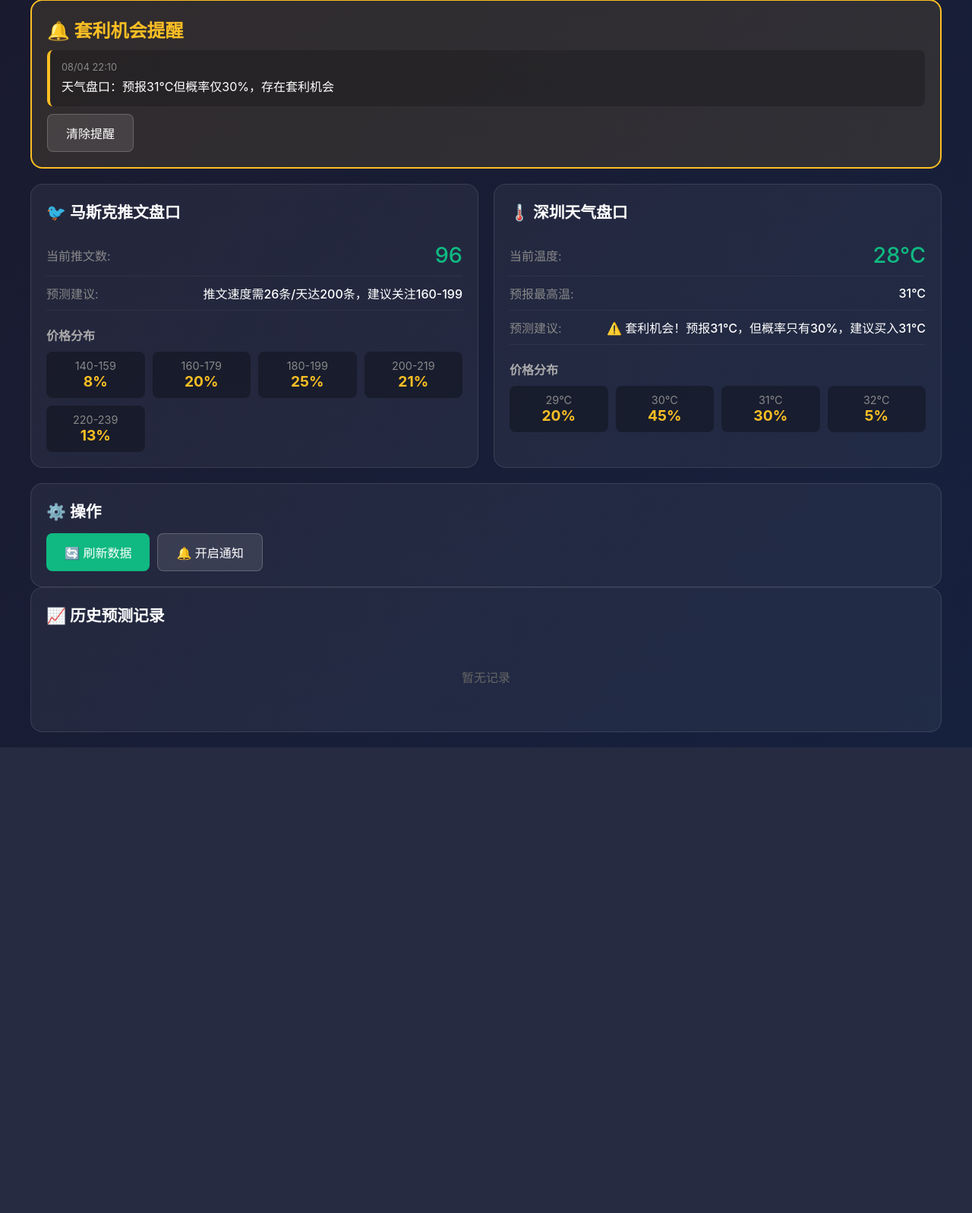
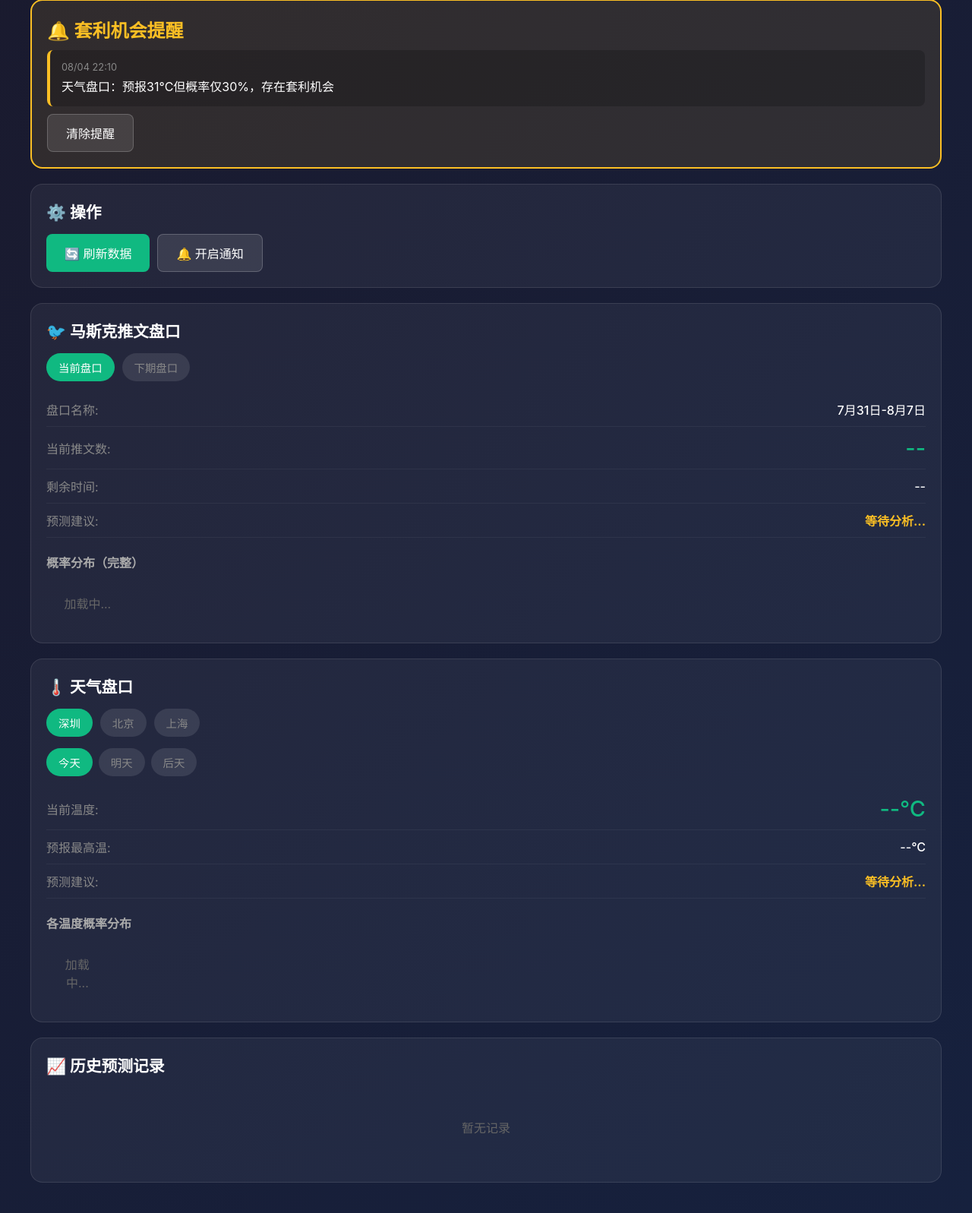
Before and after one commit to zhonglianceng3-stack/polymarket-tracker, a Flask app: page / in a window 1280 px wide. Shown: the part 133-1730 px from the top of the page at 76% size. Before the commit the page ends 1117 px from the top, so only its background shows below. Run offline with Flask 3, Linux system fonts and the light colour scheme.

Commit message:
Add files via upload

```diff
--- a/app.py
+++ b/app.py
@@ -20,21 +20,134 @@ def load_data():
     if os.path.exists(DATA_FILE):
         with open(DATA_FILE, 'r', encoding='utf-8') as f:
             return json.load(f)
+    return get_default_data()
+
+def get_default_data():
+    """默认数据结构"""
     return {
+        "last_update": datetime.now().isoformat(),
         "musk": {
-            "tweets": 0,
-            "prices": {},
-            "last_update": None,
-            "prediction": None
+            "current": {
+                "name": "7月31日-8月7日",
+                "tweets": 96,
+                "time_left": "约4天",
+                "prices": {
+                    "80-99": "<1",
+                    "100-119": "<1",
+                    "120-139": "1",
+                    "140-159": "8",
+                    "160-179": "20",
+                    "180-199": "26",
+                    "200-219": "21",
+                    "220-239": "13",
+                    "240-259": "6",
+                    "260-279": "3",
+                    "280-299": "1",
+                    "300-319": "<1",
+                    "320-339": "<1",
+                    "340-359": "<1",
+                    "360-379": "<1",
+                    "380-399": "<1",
+                    "400-419": "<1"
+                },
+                "highlight": "180-199",
+                "prediction": "推文速度需26条/天达200条，建议关注160-199区间"
+            },
+            "next": {
+                "name": "8月7日-8月14日",
+                "tweets": 0,
+                "time_left": "未开始",
+                "prices": {
+                    "100-119": "1",
+                    "120-139": "3",
+                    "140-159": "8",
+                    "160-179": "15",
+                    "180-199": "22",
+                    "200-219": "20",
+                    "220-239": "15",
+                    "240-259": "8",
+                    "260-279": "4",
+                    "280-299": "2"
+                },
+                "highlight": "180-199",
+                "prediction": "新盘口，等待数据"
+            }
         },
         "weather": {
-            "current_temp": 0,
-            "forecast_high": 0,
-            "prices": {},
-            "last_update": None,
-            "prediction": None
+            "shenzhen": {
+                "today": {
+                    "current_temp": 28,
+                    "forecast_high": 31,
+                    "prices": {
+                        "26°C": "1",
+                        "27°C": "3",
+                        "28°C": "10",
+                        "29°C": "20",
+                        "30°C": "35",
+                        "31°C": "25",
+                        "32°C": "5",
+                        "33°C": "1"
+                    },
+                    "highlight": "30°C",
+                    "prediction": "⚠️ 套利机会！预报31°C但30°C概率仅35%，建议买入30-31°C"
+                },
+                "tomorrow": {
+                    "forecast_high": 32,
+                    "prices": {
+                        "27°C": "2",
+                        "28°C": "5",
+                        "29°C": "12",
+                        "30°C": "25",
+                        "31°C": "30",
+                        "32°C": "18",
+                        "33°C": "6",
+                        "34°C": "2"
+                    },
+                    "highlight": "31°C",
+                    "prediction": "预报32°C，31°C概率30%，可考虑买入"
+                }
+            },
+            "beijing": {
+                "today": {
+                    "current_temp": 30,
+                    "forecast_high": 34,
+                    "prices": {
+                        "30°C": "5",
+                        "31°C": "10",
+                        "32°C": "18",
+                        "33°C": "30",
+                        "34°C": "25",
+                        "35°C": "10",
+                        "36°C": "2"
+                    },
+                    "highlight": "33°C",
+                    "prediction": "预报34°C，33-34°C概率较高"
+                }
+            },
+            "shanghai": {
+                "today": {
+                    "current_temp": 29,
+                    "forecast_high": 33,
+                    "prices": {
+                        "28°C": "3",
+                        "29°C": "8",
+                        "30°C": "15",
+                        "31°C": "25",
+                        "32°C": "30",
+                        "33°C": "15",
+                        "34°C": "4"
+                    },
+                    "highlight": "32°C",
+                    "prediction": "预报33°C，32°C概率最高"
+                }
+            }
         },
-        "alerts": []
+        "alerts": [
+            {
+                "time": datetime.now().isoformat(),
+                "message": "深圳天气盘口：预报31°C但30°C概率仅35%，存在套利机会"
+            }
+        ]
     }
 
 def save_data(data):
@@ -44,6 +157,7 @@ def save_data(data):
 
 # 初始化数据
 data = load_data()
+save_data(data)
 
 @app.route('/')
 def index():
@@ -72,8 +186,7 @@ def background_monitor():
 
             # 更新时间戳
             d = load_data()
-            d['musk']['last_update'] = datetime.now().isoformat()
-            d['weather']['last_update'] = datetime.now().isoformat()
+            d['last_update'] = datetime.now().isoformat()
             save_data(d)
 
         except Exception as e:
--- a/static/app.js
+++ b/static/app.js
@@ -4,11 +4,13 @@
 
 // 状态
 let notifyEnabled = false;
+let currentData = {};
 
 // 初始化
 document.addEventListener('DOMContentLoaded', () => {
     loadData();
     setupNotifications();
+    setupTabs();
     setInterval(loadData, 60000); // 每分钟刷新
 });
 
@@ -17,6 +19,7 @@ async function loadData() {
     try {
         const response = await fetch('/api/data');
         const data = await response.json();
+        currentData = data;
 
         updateUI(data);
         updateConnectionStatus(true);
@@ -30,32 +33,20 @@ async function loadData() {
 function updateUI(data) {
     // 更新时间
     document.getElementById('last-update').textContent =
-        `更新时间: ${formatTime(data.musk.last_update)}`;
+        `更新时间: ${formatTime(data.last_update)}`;
 
-    // 马斯克盘口
+    // 更新馬斯克盘口
     if (data.musk) {
-        document.getElementById('musk-tweets').textContent =
-            data.musk.tweets || '--';
-        document.getElementById('musk-prediction').textContent =
-            data.musk.prediction || '等待分析...';
-
-        if (data.musk.prices) {
-            renderPrices('musk-prices', data.musk.prices);
-        }
+        updateMuskMarket('current', data.musk.current);
+        updateMuskMarket('next', data.musk.next);
     }
 
-    // 天气盘口
+    // 更新天气盘口
     if (data.weather) {
-        document.getElementById('weather-current').textContent =
-            data.weather.current_temp ? `${data.weather.current_temp}°C` : '--°C';
-        document.getElementById('weather-forecast').textContent =
-            data.weather.forecast_high ? `${data.weather.forecast_high}°C` : '--°C';
-        document.getElementById('weather-prediction').textContent =
-            data.weather.prediction || '等待分析...';
-
-        if (data.weather.prices) {
-            renderPrices('weather-prices', data.weather.prices);
-        }
+        updateWeatherMarket('shenzhen', 'today', data.weather.shenzhen?.today);
+        updateWeatherMarket('shenzhen', 'tomorrow', data.weather.shenzhen?.tomorrow);
+        updateWeatherMarket('beijing', 'today', data.weather.beijing?.today);
+        updateWeatherMarket('shanghai', 'today', data.weather.shanghai?.today);
     }
 
     // 提醒
@@ -64,20 +55,73 @@ function updateUI(data) {
     }
 }
 
+// 更新馬斯克盘口
+function updateMuskMarket(period, marketData) {
+    if (!marketData) return;
+
+    const prefix = `musk-${period}`;
+
+    const nameEl = document.getElementById(`${prefix}-name`);
+    const tweetsEl = document.getElementById(`${prefix}-tweets`);
+    const timeleftEl = document.getElementById(`${prefix}-timeleft`);
+    const predictionEl = document.getElementById(`${prefix}-prediction`);
+    const pricesEl = document.getElementById(`${prefix}-prices`);
+
+    if (nameEl) nameEl.textContent = marketData.name || '--';
+    if (tweetsEl) tweetsEl.textContent = marketData.tweets || '--';
+    if (timeleftEl) timeleftEl.textContent = marketData.time_left || '--';
+    if (predictionEl) predictionEl.textContent = marketData.prediction || '等待分析...';
+
+    if (marketData.prices && pricesEl) {
+        renderPrices(pricesEl, marketData.prices, marketData.highlight);
+    }
+}
+
+// 更新天气盘口
+function updateWeatherMarket(city, date, marketData) {
+    if (!marketData) return;
+
+    const prefix = `${city}-${date}`;
+
+    const currentEl = document.getElementById(`${prefix}-current`);
+    const forecastEl = document.getElementById(`${prefix}-forecast`);
+    const predictionEl = document.getElementById(`${prefix}-prediction`);
+    const pricesEl = document.getElementById(`${prefix}-prices`);
+
+    if (currentEl) currentEl.textContent = marketData.current_temp ? `${marketData.current_temp}°C` : '--°C';
+    if (forecastEl) forecastEl.textContent = marketData.forecast_high ? `${marketData.forecast_high}°C` : '--°C';
+    if (predictionEl) predictionEl.textContent = marketData.prediction || '等待分析...';
+
+    if (marketData.prices && pricesEl) {
+        renderPrices(pricesEl, marketData.prices, marketData.highlight);
+    }
+}
+
 // 渲染价格
-function renderPrices(containerId, prices) {
-    const container = document.getElementById(containerId);
+function renderPrices(container, prices, highlight) {
     container.innerHTML = '';
 
-    for (const [range, prob] of Object.entries(prices)) {
+    // 按概率排序
+    const sorted = Object.entries(prices).sort((a, b) => parseFloat(b[1]) - parseFloat(a[1]));
+
+    sorted.forEach(([range, prob]) => {
         const item = document.createElement('div');
-        item.className = 'price-item';
+        const probNum = parseFloat(prob);
+
+        let className = 'price-item';
+        if (highlight && range === highlight) {
+            className += ' highlight';
+        } else if (probNum < 5) {
+            className += ' low';
+        }
+
+        item.className = className;
         item.innerHTML = `
             <div class="range">${range}</div>
             <div class="prob">${prob}%</div>
         `;
         container.appendChild(item);
-    }
+    });
 }
 
 // 渲染提醒
@@ -106,6 +150,51 @@ function renderAlerts(alerts) {
     } else {
         section.classList.add('hidden');
     }
+}
+
+// 设置标签切换
+function setupTabs() {
+    // 馬斯克盘口标签
+    document.querySelectorAll('.tab[data-market]').forEach(tab => {
+        tab.addEventListener('click', () => {
+            document.querySelectorAll('.tab[data-market]').forEach(t => t.classList.remove('active'));
+            tab.classList.add('active');
+
+            const market = tab.dataset.market;
+            document.querySelectorAll('.market-panel').forEach(p => p.classList.remove('active'));
+            document.getElementById(market)?.classList.add('active');
+        });
+    });
+
+    // 城市标签
+    document.querySelectorAll('.tab[data-city]').forEach(tab => {
+        tab.addEventListener('click', () => {
+            document.querySelectorAll('.tab[data-city]').forEach(t => t.classList.remove('active'));
+            tab.classList.add('active');
+
+            const city = tab.dataset.city;
+            document.querySelectorAll('.weather-panel').forEach(p => {
+                if (p.id.startsWith(city)) {
+                    // 显示该城市的面板
+                }
+            });
+        });
+    });
+
+    // 日期标签
+    document.querySelectorAll('.date-tab').forEach(tab => {
+        tab.addEventListener('click', () => {
+            const parent = tab.closest('.weather-panel') || document;
+            parent.querySelectorAll('.date-tab').forEach(t => t.classList.remove('active'));
+            tab.classList.add('active');
+
+            const date = tab.dataset.date;
+            const activeCity = document.querySelector('.tab[data-city].active')?.dataset.city || 'shenzhen';
+
+            document.querySelectorAll('.weather-panel').forEach(p => p.classList.remove('active'));
+            document.getElementById(`${activeCity}-${date}`)?.classList.add('active');
+        });
+    });
 }
 
 // 更新连接状态
--- a/static/style.css
+++ b/static/style.css
@@ -53,26 +53,13 @@ header h1 {
     color: white;
 }
 
-/* 网格布局 */
-.grid {
-    display: grid;
-    grid-template-columns: 1fr 1fr;
-    gap: 20px;
-    margin-bottom: 20px;
-}
-
-@media (max-width: 768px) {
-    .grid {
-        grid-template-columns: 1fr;
-    }
-}
-
 /* 卡片 */
 .card {
     background: rgba(255, 255, 255, 0.05);
     border-radius: 16px;
     padding: 20px;
     border: 1px solid rgba(255, 255, 255, 0.1);
+    margin-bottom: 20px;
 }
 
 .card h2 {
@@ -85,6 +72,49 @@ header h1 {
     font-size: 1em;
     margin: 20px 0 10px;
     color: #aaa;
+}
+
+/* 标签页 */
+.tabs {
+    display: flex;
+    gap: 10px;
+    margin-bottom: 15px;
+    flex-wrap: wrap;
+}
+
+.tab, .date-tab {
+    padding: 8px 16px;
+    border: none;
+    border-radius: 20px;
+    background: rgba(255, 255, 255, 0.1);
+    color: #888;
+    cursor: pointer;
+    transition: all 0.2s;
+    font-size: 0.9em;
+}
+
+.tab:hover, .date-tab:hover {
+    background: rgba(255, 255, 255, 0.2);
+}
+
+.tab.active, .date-tab.active {
+    background: #10b981;
+    color: white;
+}
+
+.date-tabs {
+    display: flex;
+    gap: 8px;
+    margin-bottom: 15px;
+}
+
+/* 面板 */
+.market-panel, .weather-panel {
+    display: none;
+}
+
+.market-panel.active, .weather-panel.active {
+    display: block;
 }
 
 /* 信息行 */
@@ -110,11 +140,20 @@ header h1 {
     color: #10b981;
 }
 
+.value.highlight {
+    color: #fbbf24;
+    font-weight: bold;
+}
+
 /* 价格网格 */
 .prices-grid {
     display: grid;
-    grid-template-columns: repeat(auto-fill, minmax(120px, 1fr));
-    gap: 10px;
+    grid-template-columns: repeat(auto-fill, minmax(100px, 1fr));
+    gap: 8px;
+}
+
+.prices-grid.full {
+    grid-template-columns: repeat(auto-fill, minmax(80px, 1fr));
 }
 
 .price-item {
@@ -122,15 +161,20 @@ header h1 {
     padding: 10px;
     border-radius: 8px;
     text-align: center;
+    transition: all 0.2s;
+}
+
+.price-item:hover {
+    background: rgba(0, 0, 0, 0.5);
 }
 
 .price-item .range {
-    font-size: 0.9em;
+    font-size: 0.85em;
     color: #888;
 }
 
 .price-item .prob {
-    font-size: 1.2em;
+    font-size: 1.1em;
     font-weight: bold;
     color: #fbbf24;
 }
@@ -138,6 +182,18 @@ header h1 {
 .price-item.highlight {
     background: rgba(16, 185, 129, 0.2);
     border: 1px solid #10b981;
+}
+
+.price-item.highlight .prob {
+    color: #10b981;
+}
+
+.price-item.low {
+    background: rgba(239, 68, 68, 0.2);
+}
+
+.price-item.low .prob {
+    color: #ef4444;
 }
 
 /* 提醒区域 */
@@ -210,6 +266,11 @@ header h1 {
     background: rgba(255, 255, 255, 0.2);
 }
 
+.btn-secondary:disabled {
+    opacity: 0.5;
+    cursor: not-allowed;
+}
+
 /* 历史 */
 .history {
     max-height: 300px;
@@ -252,7 +313,7 @@ header h1 {
 }
 
 /* 响应式 */
-@media (max-width: 480px) {
+@media (max-width: 768px) {
     body {
         padding: 10px;
     }
@@ -266,6 +327,28 @@ header h1 {
     }
 
     .prices-grid {
+        grid-template-columns: repeat(3, 1fr);
+    }
+
+    .prices-grid.full {
+        grid-template-columns: repeat(4, 1fr);
+    }
+
+    .tabs {
+        justify-content: center;
+    }
+}
+
+@media (max-width: 480px) {
+    .prices-grid {
         grid-template-columns: repeat(2, 1fr);
     }
+
+    .prices-grid.full {
+        grid-template-columns: repeat(3, 1fr);
+    }
+
+    .value.big {
+        font-size: 1.5em;
+    }
 }
--- a/templates/index.html
+++ b/templates/index.html
@@ -24,53 +24,126 @@
             <button id="clear-alerts" class="btn-secondary">清除提醒</button>
         </section>
 
-        <!-- 两栏布局 -->
-        <div class="grid">
-            <!-- 马斯克盘口 -->
-            <section class="card">
-                <h2>🐦 马斯克推文盘口</h2>
-                <div class="info-row">
-                    <span class="label">当前推文数:</span>
-                    <span id="musk-tweets" class="value big">--</span>
-                </div>
-                <div class="info-row">
-                    <span class="label">预测建议:</span>
-                    <span id="musk-prediction" class="value">等待分析...</span>
-                </div>
-                <h3>价格分布</h3>
-                <div id="musk-prices" class="prices-grid">
-                    <div class="loading">加载中...</div>
-                </div>
-            </section>
-
-            <!-- 天气盘口 -->
-            <section class="card">
-                <h2>🌡️ 深圳天气盘口</h2>
-                <div class="info-row">
-                    <span class="label">当前温度:</span>
-                    <span id="weather-current" class="value big">--°C</span>
-                </div>
-                <div class="info-row">
-                    <span class="label">预报最高温:</span>
-                    <span id="weather-forecast" class="value">--°C</span>
-                </div>
-                <div class="info-row">
-                    <span class="label">预测建议:</span>
-                    <span id="weather-prediction" class="value">等待分析...</span>
-                </div>
-                <h3>价格分布</h3>
-                <div id="weather-prices" class="prices-grid">
-                    <div class="loading">加载中...</div>
-                </div>
-            </section>
-        </div>
-
         <!-- 操作区 -->
         <section class="card actions">
             <h2>⚙️ 操作</h2>
             <div class="button-group">
                 <button id="refresh-btn" class="btn-primary">🔄 刷新数据</button>
                 <button id="notify-btn" class="btn-secondary">🔔 开启通知</button>
+            </div>
+        </section>
+
+        <!-- 马斯克推文盘口 - 多个盘口 -->
+        <section class="card">
+            <h2>🐦 马斯克推文盘口</h2>
+
+            <!-- 盘口选择标签 -->
+            <div class="tabs">
+                <button class="tab active" data-market="musk-current">当前盘口</button>
+                <button class="tab" data-market="musk-next">下期盘口</button>
+            </div>
+
+            <div id="musk-markets">
+                <!-- 当前盘口 -->
+                <div id="musk-current" class="market-panel active">
+                    <div class="info-row">
+                        <span class="label">盘口名称:</span>
+                        <span id="musk-current-name" class="value">7月31日-8月7日</span>
+                    </div>
+                    <div class="info-row">
+                        <span class="label">当前推文数:</span>
+                        <span id="musk-current-tweets" class="value big">--</span>
+                    </div>
+                    <div class="info-row">
+                        <span class="label">剩余时间:</span>
+                        <span id="musk-current-timeleft" class="value">--</span>
+                    </div>
+                    <div class="info-row">
+                        <span class="label">预测建议:</span>
+                        <span id="musk-current-prediction" class="value highlight">等待分析...</span>
+                    </div>
+                    <h3>概率分布（完整）</h3>
+                    <div id="musk-current-prices" class="prices-grid">
+                        <div class="loading">加载中...</div>
+                    </div>
+                </div>
+
+                <!-- 下期盘口 -->
+                <div id="musk-next" class="market-panel">
+                    <div class="info-row">
+                        <span class="label">盘口名称:</span>
+                        <span id="musk-next-name" class="value">8月7日-8月14日</span>
+                    </div>
+                    <div class="info-row">
+                        <span class="label">当前推文数:</span>
+                        <span id="musk-next-tweets" class="value big">--</span>
+                    </div>
+                    <div class="info-row">
+                        <span class="label">预测建议:</span>
+                        <span id="musk-next-prediction" class="value highlight">等待分析...</span>
+                    </div>
+                    <h3>概率分布（完整）</h3>
+                    <div id="musk-next-prices" class="prices-grid">
+                        <div class="loading">加载中...</div>
+                    </div>
+                </div>
+            </div>
+        </section>
+
+        <!-- 天气盘口 - 多个城市多天 -->
+        <section class="card">
+            <h2>🌡️ 天气盘口</h2>
+
+            <!-- 城市选择 -->
+            <div class="tabs">
+                <button class="tab active" data-city="shenzhen">深圳</button>
+                <button class="tab" data-city="beijing">北京</button>
+                <button class="tab" data-city="shanghai">上海</button>
+            </div>
+
+            <!-- 日期选择 -->
+            <div class="date-tabs" id="weather-dates">
+                <button class="date-tab active" data-date="today">今天</button>
+                <button class="date-tab" data-date="tomorrow">明天</button>
+                <button class="date-tab" data-date="day3">后天</button>
+            </div>
+
+            <div id="weather-markets">
+                <!-- 深圳今天 -->
+                <div id="shenzhen-today" class="weather-panel active">
+                    <div class="info-row">
+                        <span class="label">当前温度:</span>
+                        <span id="shenzhen-today-current" class="value big">--°C</span>
+                    </div>
+                    <div class="info-row">
+                        <span class="label">预报最高温:</span>
+                        <span id="shenzhen-today-forecast" class="value">--°C</span>
+                    </div>
+                    <div class="info-row">
+                        <span class="label">预测建议:</span>
+                        <span id="shenzhen-today-prediction" class="value highlight">等待分析...</span>
+                    </div>
+                    <h3>各温度概率分布</h3>
+                    <div id="shenzhen-today-prices" class="prices-grid full">
+                        <div class="loading">加载中...</div>
+                    </div>
+                </div>
+
+                <!-- 深圳明天 -->
+                <div id="shenzhen-tomorrow" class="weather-panel">
+                    <div class="info-row">
+                        <span class="label">预报最高温:</span>
+                        <span id="shenzhen-tomorrow-forecast" class="value big">--°C</span>
+                    </div>
+                    <div class="info-row">
+                        <span class="label">预测建议:</span>
+                        <span id="shenzhen-tomorrow-prediction" class="value highlight">等待分析...</span>
+                    </div>
+                    <h3>各温度概率分布</h3>
+                    <div id="shenzhen-tomorrow-prices" class="prices-grid full">
+                        <div class="loading">加载中...</div>
+                    </div>
+                </div>
             </div>
         </section>
 
```
